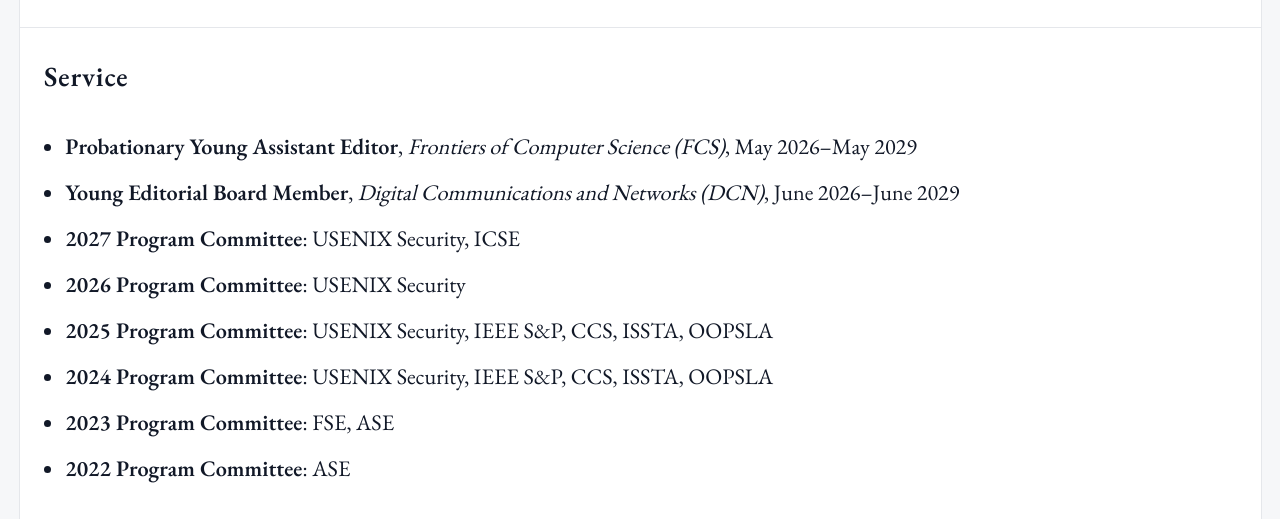
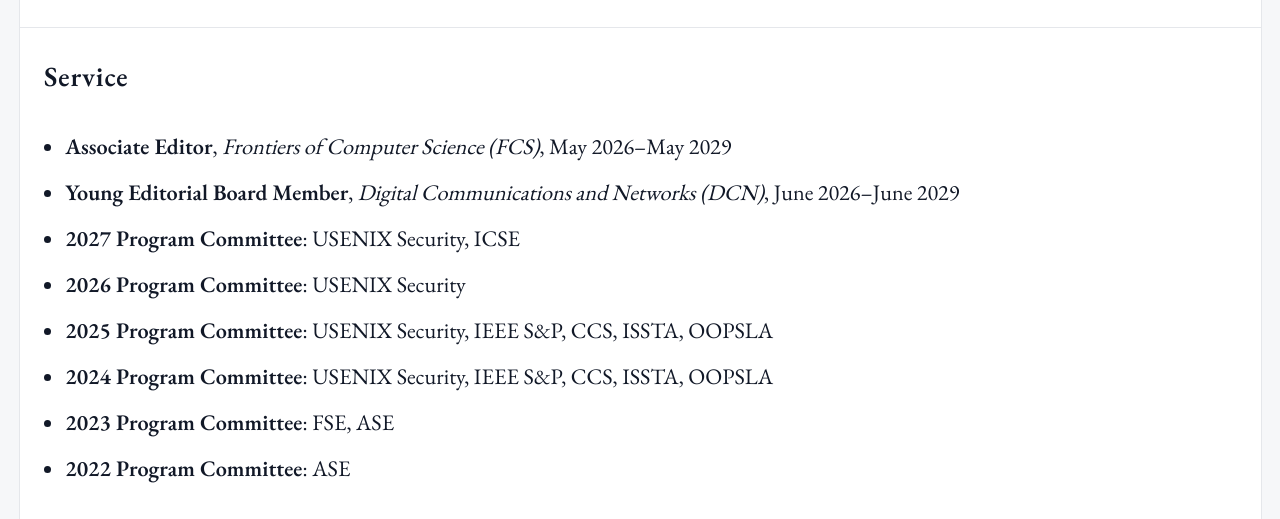
Before and after one commit to sen-chen/sen-chen.github.io, a plain HTML site: page index.html in a window 1280 px wide. Shown: the part 4899-5418 px from the top of the page. Drawn offline with nearby package versions, Linux system fonts and the light colour scheme.

Commit message:
Update index.html

```diff
--- a/index.html
+++ b/index.html
@@ -206,7 +206,7 @@
 <section class="section" id="service">
 				<h2>Service</h2>
 				<ul class="list">
-					<li><strong>Probationary Young Assistant Editor</strong>, <em>Frontiers of Computer Science (FCS)</em>, May 2026–May 2029</li>
+					<li><strong>Associate Editor</strong>, <em>Frontiers of Computer Science (FCS)</em>, May 2026–May 2029</li>
 					<li><strong>Young Editorial Board Member</strong>, <em>Digital Communications and Networks (DCN)</em>, June 2026–June 2029</li>
 					<li><strong>2027 Program Committee</strong>: USENIX Security, ICSE</li>
 					<li><strong>2026 Program Committee</strong>: USENIX Security</li>
```
